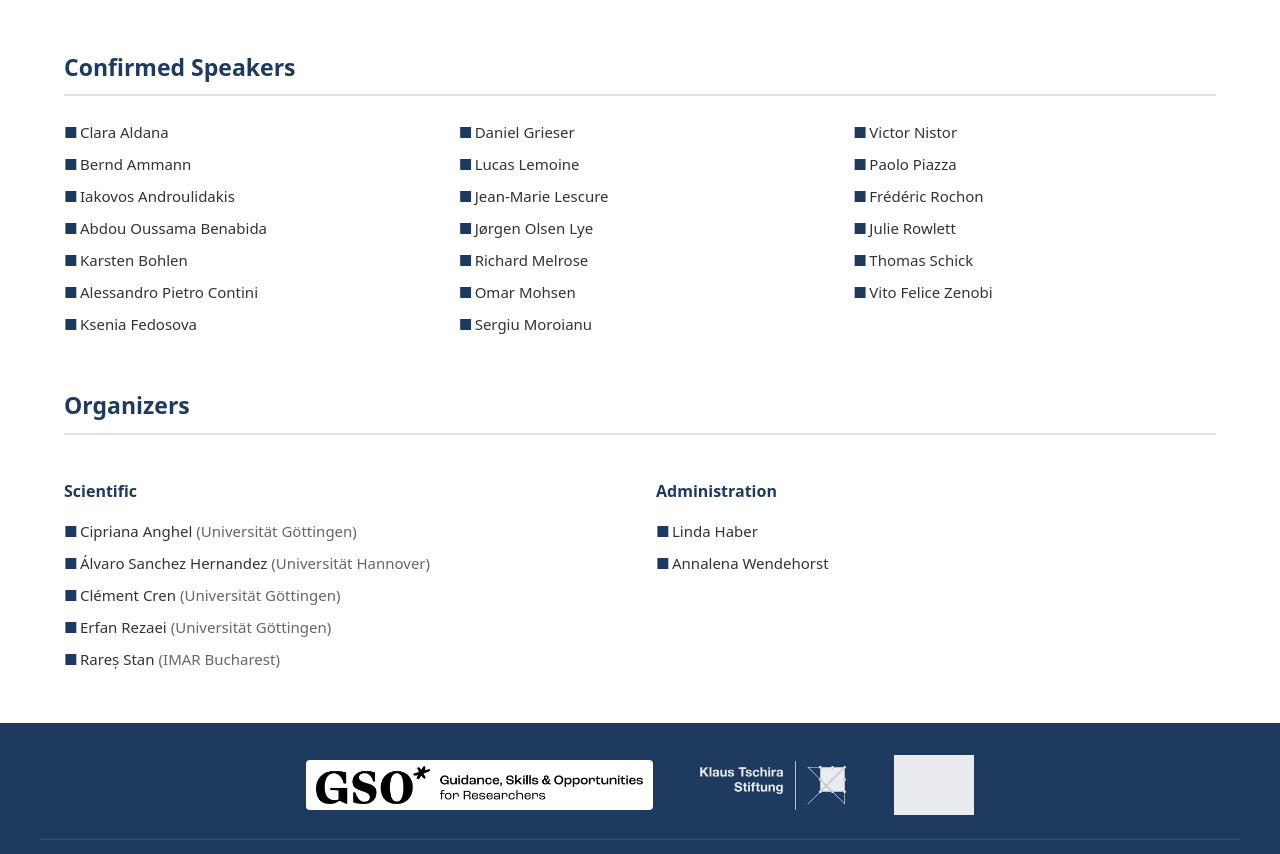
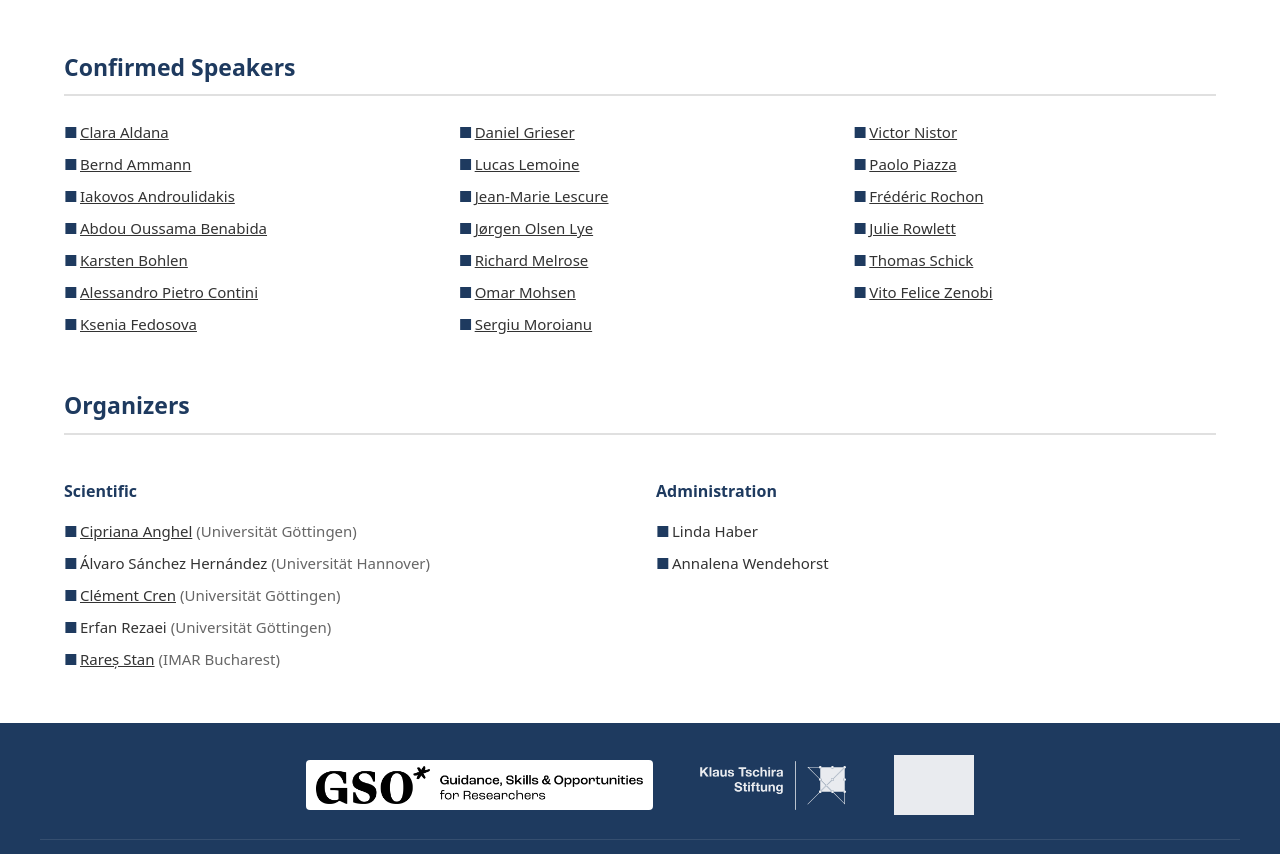
Before and after one commit to pseudo-singular-analysis/pseudo-singular-analysis.github.io, a React (Vite) app: page / in a window 1280 px wide. Shown: the part 488-1342 px from the top of the page. Built offline with nearby package versions, Linux system fonts and the light colour scheme; grey boxes are pictures that could not be loaded.

Commit message:
Including hyperlinks to websites of speakers and organizers

```diff
--- a/src/pages/Home.jsx
+++ b/src/pages/Home.jsx
@@ -1,33 +1,33 @@
 function Home() {
   const speakers = [
-    { name: 'Clara Aldana', affiliation: 'TBD' },
-    { name: 'Bernd Ammann', affiliation: 'Universität Regensburg' },
-    { name: 'Iakovos Androulidakis', affiliation: 'University of Athens' },
-    { name: 'Abdou Oussama Benabida', affiliation: 'Université du Québec à Montréal' },
-    { name: 'Karsten Bohlen', affiliation: 'Universität Regensburg' },
-    { name: 'Alessandro Pietro Contini', affiliation: 'Universität Hannover' },
-    { name: 'Ksenia Fedosova', affiliation: 'Universität Münster' },
-    { name: 'Daniel Grieser', affiliation: 'Universität Oldenburg' },
-    { name: 'Lucas Lemoine', affiliation: 'Université Paris Est Créteil' },
-    { name: 'Jean-Marie Lescure', affiliation: 'Université Paris Est Créteil' },
-    { name: 'Jørgen Olsen Lye', affiliation: 'University of Köln' },
-    { name: 'Richard Melrose', affiliation: 'MIT' },
-    { name: 'Omar Mohsen', affiliation: 'Paris-Cité University' },
-    { name: 'Sergiu Moroianu', affiliation: 'Universitatea din București & IMAR' },
-    { name: 'Victor Nistor', affiliation: 'Université de Lorraine' },
-    { name: 'Paolo Piazza', affiliation: 'Università di Roma' },
-    { name: 'Frédéric Rochon', affiliation: 'Université du Québec à Montréal' },
-    { name: 'Julie Rowlett', affiliation: 'Chalmers University' },
-    { name: 'Thomas Schick', affiliation: 'Universität Göttingen' },
-    { name: 'Vito Felice Zenobi', affiliation: 'Istituto Nazionale di Alta Matematica' },
+    { name: 'Clara Aldana', affiliation: 'TBD', website: 'https://claraaldana.com/' },
+    { name: 'Bernd Ammann', affiliation: 'Universität Regensburg', website: 'https://ammann.app.uni-regensburg.de/' },
+    { name: 'Iakovos Androulidakis', affiliation: 'University of Athens', website: 'http://scholar.uoa.gr/iandroul/biocv' },
+    { name: 'Abdou Oussama Benabida', affiliation: 'Université du Québec à Montréal', website: 'https://abdou-oussama-benabida.vercel.app/' },
+    { name: 'Karsten Bohlen', affiliation: 'Universität Regensburg', website: 'https://sites.google.com/view/kbohlen/start' },
+    { name: 'Alessandro Pietro Contini', affiliation: 'Universität Hannover', website: 'https://www.analysis.uni-hannover.de/institut/personenverzeichnis/personen-detailansicht/institut-fuer-analysis/wissenschaftliche-mitarbeiterinnen-und-mitarbeiter-2/alessandro-pietro-contini' },
+    { name: 'Ksenia Fedosova', affiliation: 'Universität Münster', website: 'https://www.uni-muenster.de/FB10/Service/show_perspage.shtml?id=1783' },
+    { name: 'Daniel Grieser', affiliation: 'Universität Oldenburg', website: 'https://uol.de/daniel-grieser' },
+    { name: 'Lucas Lemoine', affiliation: 'Université Paris Est Créteil', website: 'https://lama-umr8050.fr/membres/lemoine.lucas' },
+    { name: 'Jean-Marie Lescure', affiliation: 'Université Paris Est Créteil', website: 'https://lama-umr8050.fr/membres/lescure.jean_marie' },
+    { name: 'Jørgen Olsen Lye', affiliation: 'University of Köln', website: 'https://www.joergenolsenlye.com/' },
+    { name: 'Richard Melrose', affiliation: 'MIT', website: 'https://math.mit.edu/~rbm/' },
+    { name: 'Omar Mohsen', affiliation: 'Paris-Cité University', website: 'https://sites.google.com/view/omar-mohsen-webpage/home' },
+    { name: 'Sergiu Moroianu', affiliation: 'Universitatea din București & IMAR', website: 'https://www.imar.ro/~sergium/' },
+    { name: 'Victor Nistor', affiliation: 'Université de Lorraine', website: 'https://victor-nistor.apps.math.cnrs.fr/' },
+    { name: 'Paolo Piazza', affiliation: 'Università di Roma', website: 'https://research.uniroma1.it/researcher/f92bef1a8f2f1066d80ce36539412fe083a105b7f1a73473875ba2f4' },
+    { name: 'Frédéric Rochon', affiliation: 'Université du Québec à Montréal', website: 'http://profmath.uqam.ca/~rochon/' },
+    { name: 'Julie Rowlett', affiliation: 'Chalmers University', website: 'https://www.math.chalmers.se/~rowlett/' },
+    { name: 'Thomas Schick', affiliation: 'Universität Göttingen', website: 'https://topologie.math.uni-goettingen.de/tschick/index.html' },
+    { name: 'Vito Felice Zenobi', affiliation: 'Istituto Nazionale di Alta Matematica', website: 'https://research.uniroma1.it/researcher/baaae8f5e2d25c8f732136be70ceb983a92bfc084144b274678da21f' },
   ]
 
   const scientificOrganizers = [
-    { name: 'Cipriana Anghel', affiliation: 'Universität Göttingen' },
-    { name: 'Álvaro Sanchez Hernandez', affiliation: 'Universität Hannover' },
-    { name: 'Clément Cren', affiliation: 'Universität Göttingen' },
+    { name: 'Cipriana Anghel', affiliation: 'Universität Göttingen', website: 'https://sites.google.com/view/anghelcipriana/home' },
+    { name: 'Álvaro Sánchez Hernández', affiliation: 'Universität Hannover' },
+    { name: 'Clément Cren', affiliation: 'Universität Göttingen', website: 'https://clementcren.github.io/' },
     { name: 'Erfan Rezaei', affiliation: 'Universität Göttingen' },
-    { name: 'Rareș Stan', affiliation: 'IMAR Bucharest' },
+    { name: 'Rareș Stan', affiliation: 'IMAR Bucharest', website: 'https://www.rares-stan.ro/home' },
   ]
 
   const administration = [
@@ -93,8 +93,15 @@ function Home() {
           {speakers.map((speaker, index) => (
             <div key={index} style={{ ...listItemStyle, breakInside: 'avoid' }}>
               <span style={bulletStyle}>■</span>
-              <span style={{ fontWeight: 500 }}>{speaker.name}</span>
-              {/* <span style={{ color: '#666', marginLeft: '4px' }}>({speaker.affiliation})</span> */}
+              <span style={{ fontWeight: 500 }}>
+                {speaker.website ? (
+                  <a href={speaker.website} target="_blank" rel="noopener noreferrer" style={{ color: 'inherit', textDecoration: 'underline' }}>
+                    {speaker.name}
+                  </a>
+                ) : (
+                  speaker.name
+                )}
+              </span>
             </div>
           ))}
         </div>
@@ -115,7 +122,15 @@ function Home() {
             {scientificOrganizers.map((organizer, index) => (
               <div key={index} style={listItemStyle}>
                 <span style={bulletStyle}>■</span>
-                <span style={{ fontWeight: 500 }}>{organizer.name}</span>
+                <span style={{ fontWeight: 500 }}>
+                  {organizer.website ? (
+                    <a href={organizer.website} target="_blank" rel="noopener noreferrer" style={{ color: 'inherit', textDecoration: 'underline' }}>
+                      {organizer.name}
+                    </a>
+                  ) : (
+                    organizer.name
+                  )}
+                </span>
                 <span style={{ color: '#666', marginLeft: '4px' }}>({organizer.affiliation})</span>
               </div>
             ))}
```
